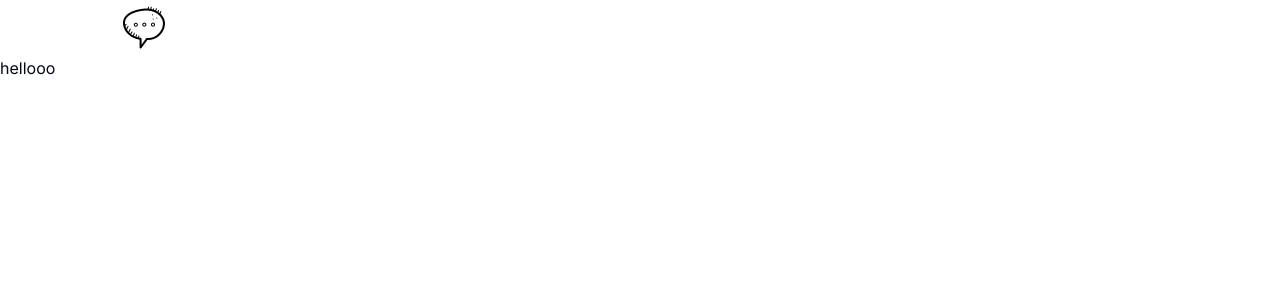
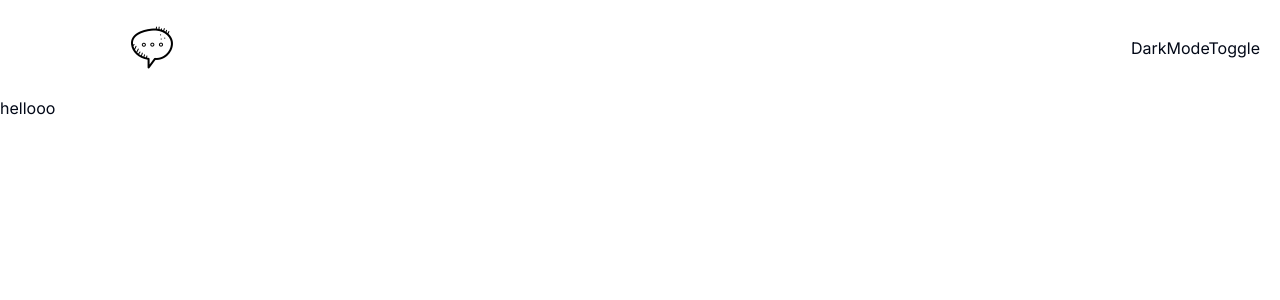
Before and after one commit to kapsakrisz/saaschat, a Next.js app: page / in a window 1280 px wide. Shown: the top 300 px of the page. Built offline with nearby package versions, Linux system fonts and the light colour scheme.

Commit message:
darkmodepart1

```diff
--- a/app/layout.tsx
+++ b/app/layout.tsx
@@ -2,6 +2,7 @@ import type { Metadata } from 'next'
 import { Inter } from 'next/font/google'
 import './globals.css'
 import Header from '@/components/Header'
+import { ThemeProvider } from '@/components/ui/ThemeProvider'
 
 const inter = Inter({ subsets: ['latin'] })
 
@@ -18,9 +19,17 @@ export default function RootLayout({
   return (
     <html lang="en">
       <body className={inter.className}>
+        <ThemeProvider
+        attribute="class"
+        defaultTheme="system"
+        enableSystem
+        disableTransitionOnChange>
+
         <Header/>
 
-        {children}</body>
+        {children}
+        </ThemeProvider>
+        </body>
     </html>
   )
 }
--- a/components/Header.tsx
+++ b/components/Header.tsx
@@ -1,13 +1,22 @@
 import react from 'react'
 import Logo from './Logo'
+import DarkModeToggle from './ui/DarkModeToggle'
 
 function Header() {
     return(
-        <div>
-            <nav>
+        <header className='sticky top-0 z-50 bg-white dark:bg-gray-900'>
+            <nav className='flex flex-col sm:flex-row items-center p-5 pl-2 bg-white dark:bg-gray-900 max-w-7xl mx-auto'>
                 <Logo/>
+                <div className='flex-1 flex items-center justify-end space-x-4'>
+                    {/*language select*/}
+                    {/*session && ...*/}
+                    <DarkModeToggle/>
+                    {/*userbutton*/}
+                </div>
             </nav>
-        </div>
+
+            {/*upgrade banner*/}
+        </header>
     )
 }
 
--- /dev/null
+++ b/components/ui/DarkModeToggle.tsx
@@ -0,0 +1,11 @@
+import react from "react"
+
+function DarkModeToggle () {
+return (
+    <div>
+        DarkModeToggle
+    </div>
+)
+}
+
+export default DarkModeToggle
--- /dev/null
+++ b/components/ui/ThemeProvider.tsx
@@ -0,0 +1,9 @@
+"use client"
+
+import * as React from "react"
+import { ThemeProvider as NextThemesProvider } from "next-themes"
+import { type ThemeProviderProps } from "next-themes/dist/types"
+
+export function ThemeProvider({ children, ...props }: ThemeProviderProps) {
+  return <NextThemesProvider {...props}>{children}</NextThemesProvider>
+}
--- a/package.json
+++ b/package.json
@@ -15,6 +15,7 @@
     "clsx": "^2.0.0",
     "lucide-react": "^0.294.0",
     "next": "14.0.3",
+    "next-themes": "^0.2.1",
     "react": "^18",
     "react-dom": "^18",
     "tailwind-merge": "^2.1.0",
```
Also changed, not shown: 1 other file (tests, documents, lock files or other folders).
